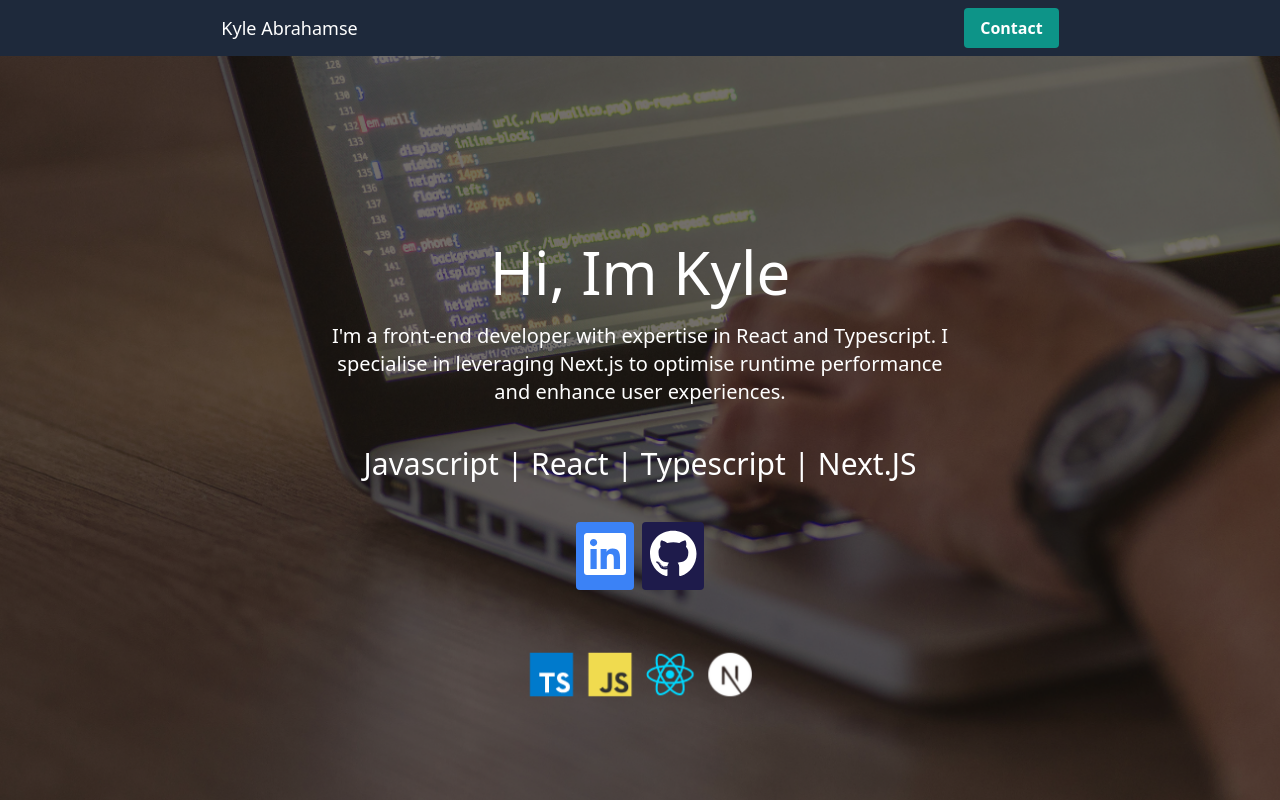
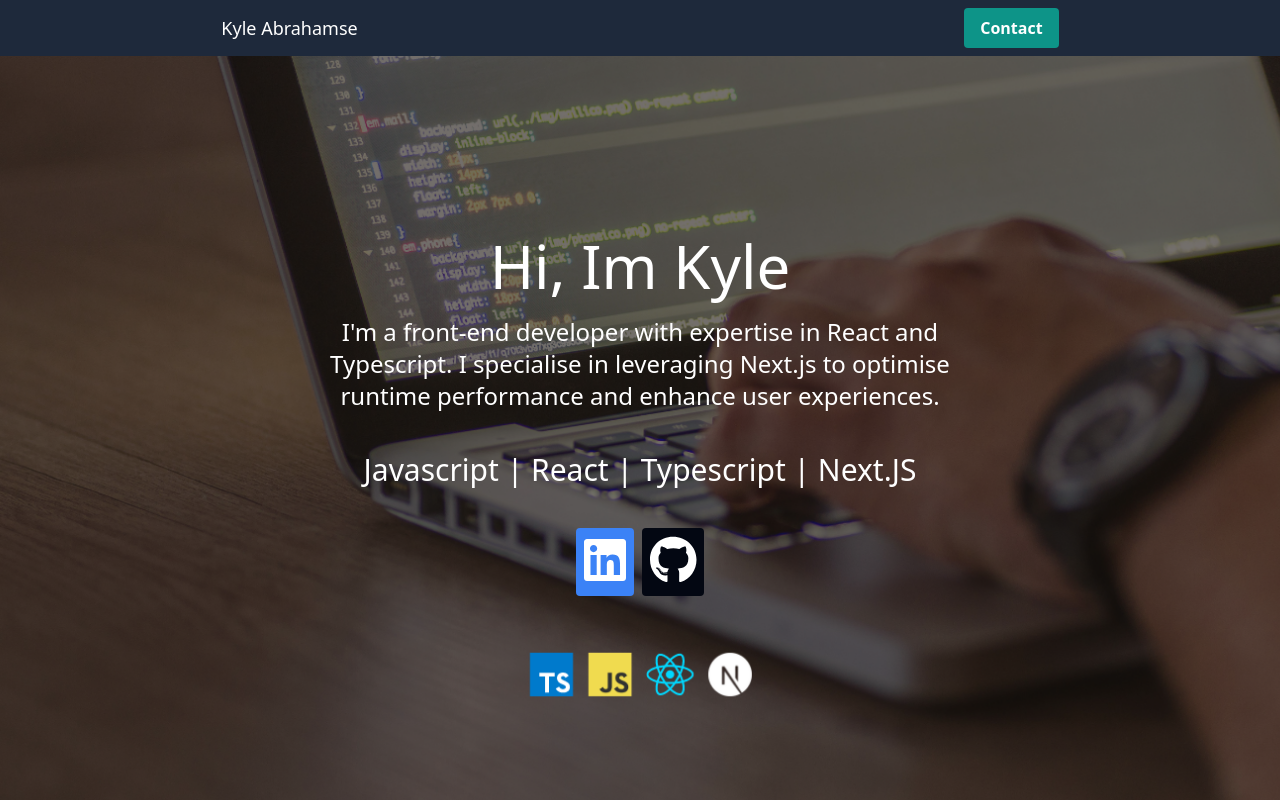
Before and after one commit to kyleabrahamse/portfolio, a Next.js app: page / in a window 1280 px wide. Shown: the top 800 px of the page. Built offline with nearby package versions, Linux system fonts and the light colour scheme.

Commit message:
I have deployed successfully

```diff
--- a/app/components/hero.tsx
+++ b/app/components/hero.tsx
@@ -11,7 +11,7 @@ const Hero = () => {
     <div className="hero-container text-white content-center text-center p-40">
       <div className="w-2/3 mx-auto">
         <h1 className="text-6xl pb-5 ">Hi, Im Kyle</h1>
-        <p className="text-xl pb-10">
+        <p className="text-2xl pb-10">
           I&apos;m a front-end developer with expertise in React and Typescript.
           I specialise in leveraging Next.js to optimise runtime performance and
           enhance user experiences.
@@ -27,7 +27,7 @@ const Hero = () => {
               />
             </Link>
           </div>
-          <div className="bg-indigo-950 rounded hover:bg-green-600">
+          <div className="bg-gray-950 rounded hover:bg-green-600">
             <Link href="https://github.com/kyleabrahamse" target="_blank">
               <FontAwesomeIcon icon={faGithub} className="icon h-12 p-2" />
             </Link>
```
